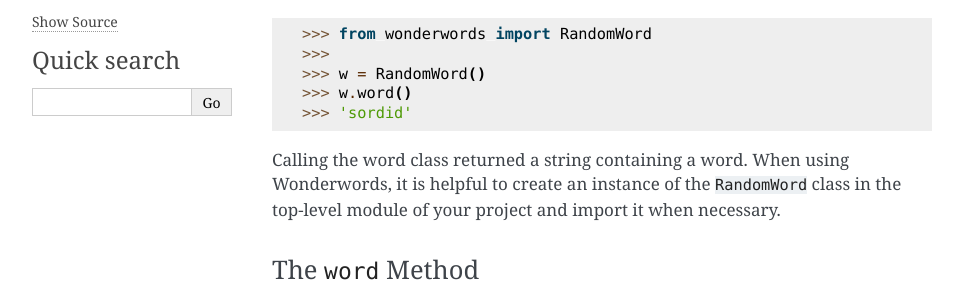
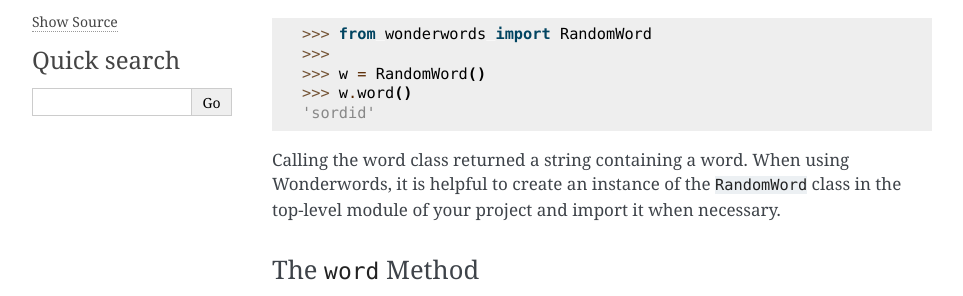
Before and after one commit to mrmaxguns/wonderwordsmodule, a Sphinx documentation site: the page built from docs/quickstart.rst, in a window 1280 px wide. Shown: the part 542-838 px from the top of the page, without its empty margins (148-1111 px from the left). Built offline with Sphinx 7.4.7, drawn with Linux system fonts in a browser that asks for light colours.

Commit message:
docs: added sphinx_copybutton

```diff
--- a/docs/conf.py
+++ b/docs/conf.py
@@ -27,7 +27,7 @@
 # Add any Sphinx extension module names here, as strings. They can be
 # extensions coming with Sphinx (named 'sphinx.ext.*') or your custom
 # ones.
-extensions = ["sphinx.ext.autodoc"]
+extensions = ["sphinx.ext.autodoc", "sphinx_copybutton"]
 
 # Add any paths that contain templates here, relative to this directory.
 templates_path = ["_templates"]
@@ -52,3 +52,7 @@
 
 # master docs file
 master_doc = "index"
+
+# Sphinx copybutton configuration
+copybutton_prompt_text = r">>> |\.\.\. |\$ |In \[\d*\]: | {2,5}\.\.\.: | {5,8}: "
+copybutton_prompt_is_regexp = True
--- a/docs/quickstart.rst
+++ b/docs/quickstart.rst
@@ -27,7 +27,7 @@
   >>>
   >>> w = RandomWord()
   >>> w.word()
-  >>> 'sordid'
+  'sordid'
 
 Calling the word class returned a string containing a word. When using
 Wonderwords, it is helpful to create an instance of the ``RandomWord`` class
--- a/docs/requirements.txt
+++ b/docs/requirements.txt
@@ -0,0 +1 @@
+sphinx-copybutton
```
